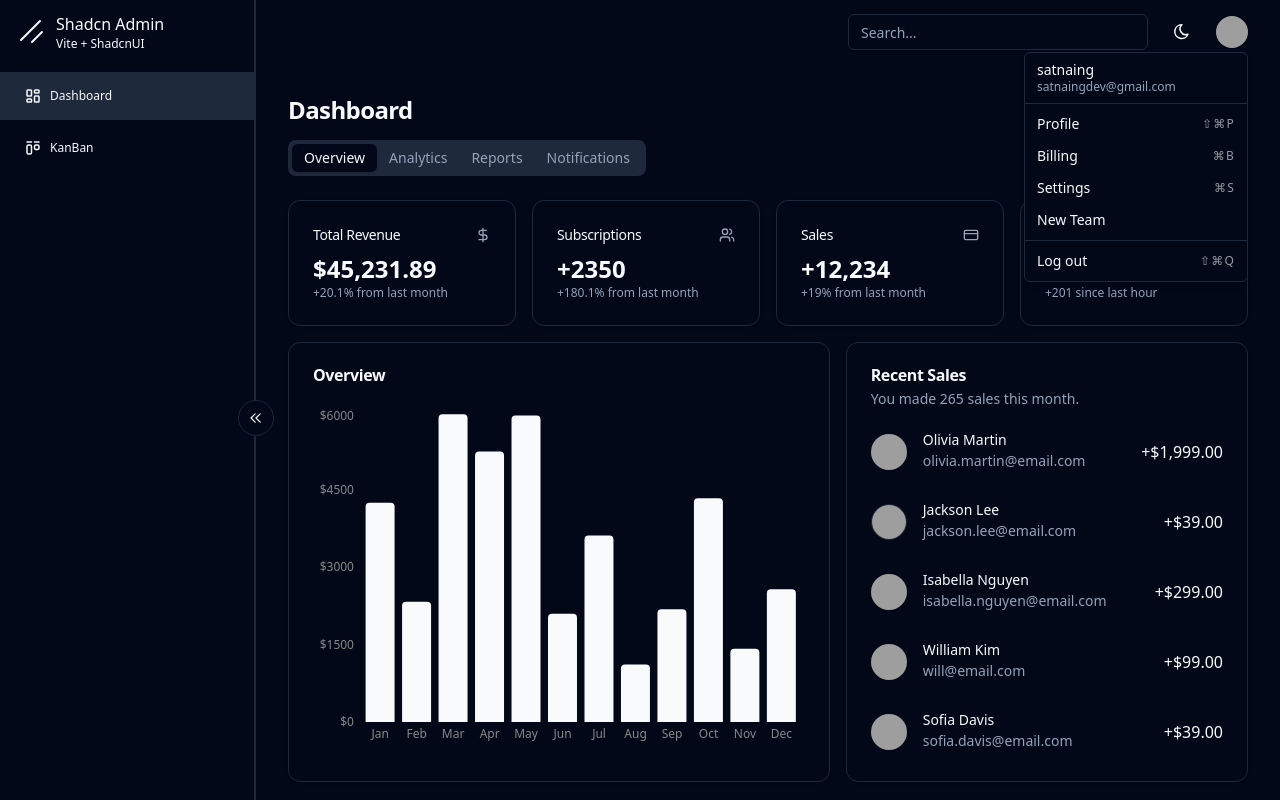
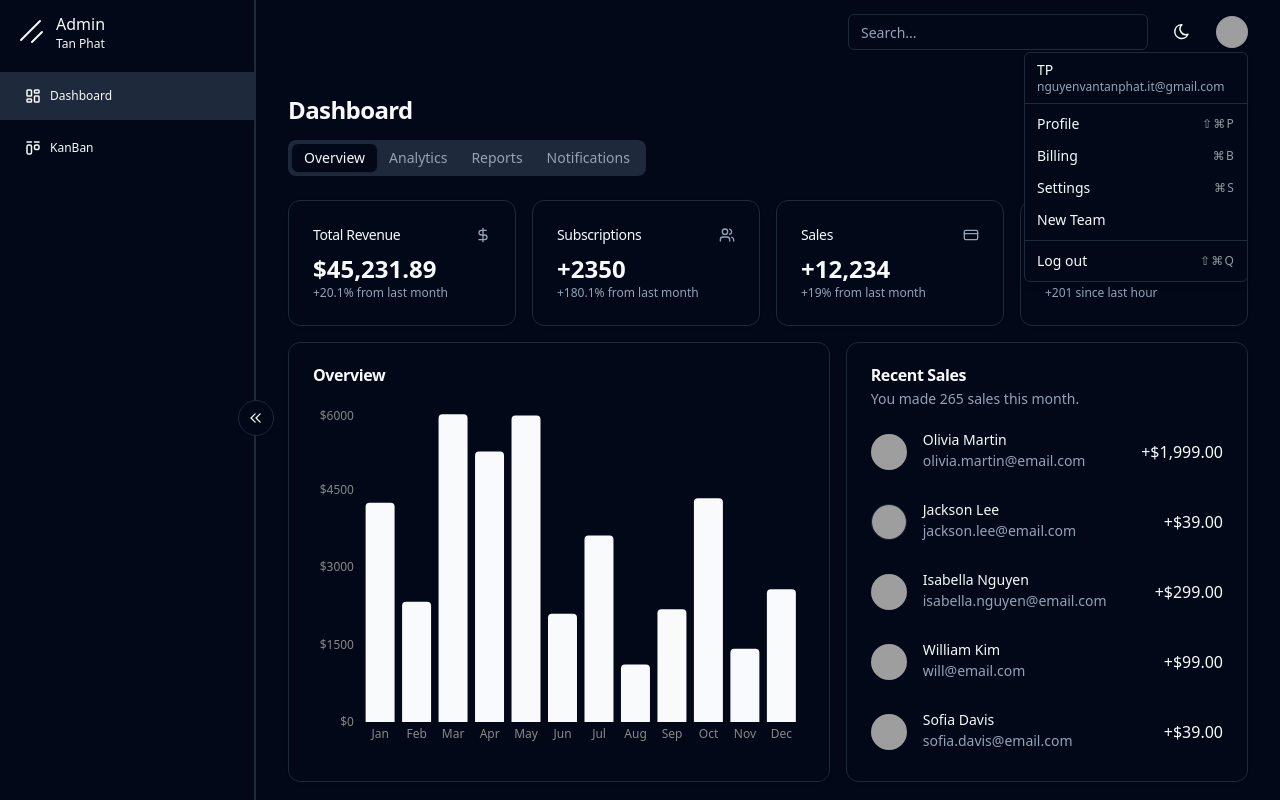
Before and after one commit to LogicLayer07/React-Shadcn-Admin-Dashboard, a React (Vite) app: page / in a window 1280 px wide. Both pictures are taken after a click on the button 1232 px from the left and 32 px from the top of the page. Built offline with nearby package versions, Linux system fonts and the light colour scheme; grey boxes are pictures that could not be loaded.

Commit message:
add content text navbar

```diff
--- a/src/components/sidebar.tsx
+++ b/src/components/sidebar.tsx
@@ -80,8 +80,8 @@ export default function Sidebar({
             <div
               className={`flex flex-col justify-end truncate ${isCollapsed ? 'invisible w-0' : 'visible w-auto'}`}
             >
-              <span className='font-medium'>Shadcn Admin</span>
-              <span className='text-xs'>Vite + ShadcnUI</span>
+              <span className='font-medium'>Admin</span>
+              <span className='text-xs'>Tan Phat</span>
             </div>
           </div>
 
--- a/src/components/user-nav.tsx
+++ b/src/components/user-nav.tsx
@@ -18,16 +18,16 @@ export function UserNav() {
         <Button variant='ghost' className='relative h-8 w-8 rounded-full'>
           <Avatar className='h-8 w-8'>
             <AvatarImage src='/avatars/01.png' alt='@shadcn' />
-            <AvatarFallback>SN</AvatarFallback>
+            <AvatarFallback>TP</AvatarFallback>
           </Avatar>
         </Button>
       </DropdownMenuTrigger>
       <DropdownMenuContent className='w-56' align='end' forceMount>
         <DropdownMenuLabel className='font-normal'>
           <div className='flex flex-col space-y-1'>
-            <p className='text-sm font-medium leading-none'>satnaing</p>
+            <p className='text-sm font-medium leading-none'>TP</p>
             <p className='text-xs leading-none text-muted-foreground'>
-              satnaingdev@gmail.com
+              nguyenvantanphat.it@gmail.com
             </p>
           </div>
         </DropdownMenuLabel>
```
